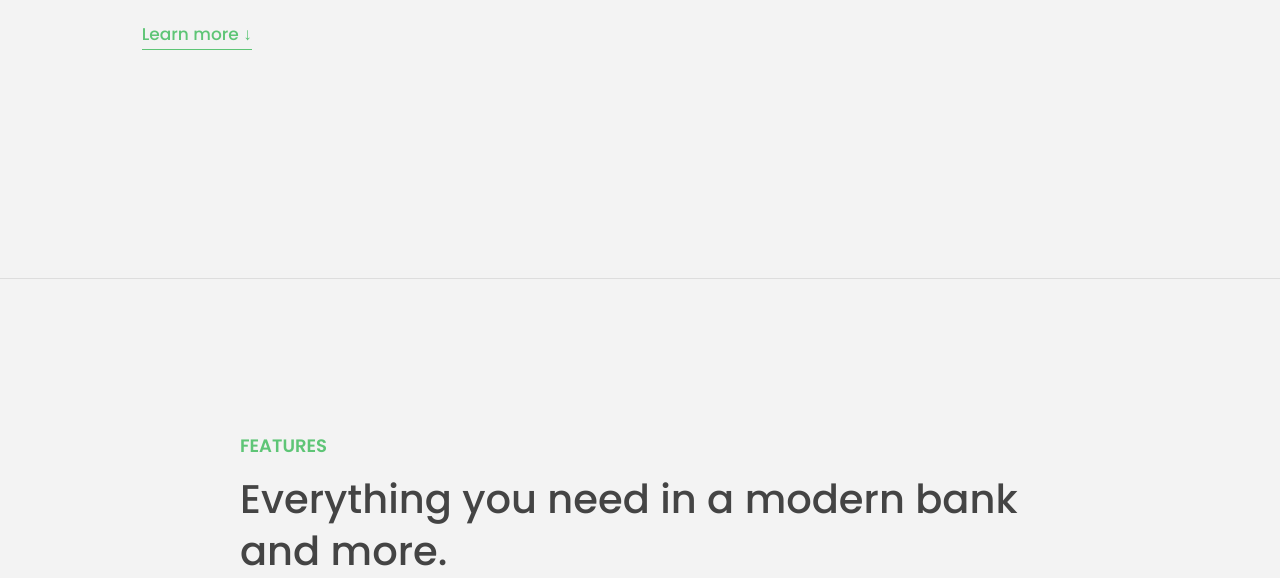
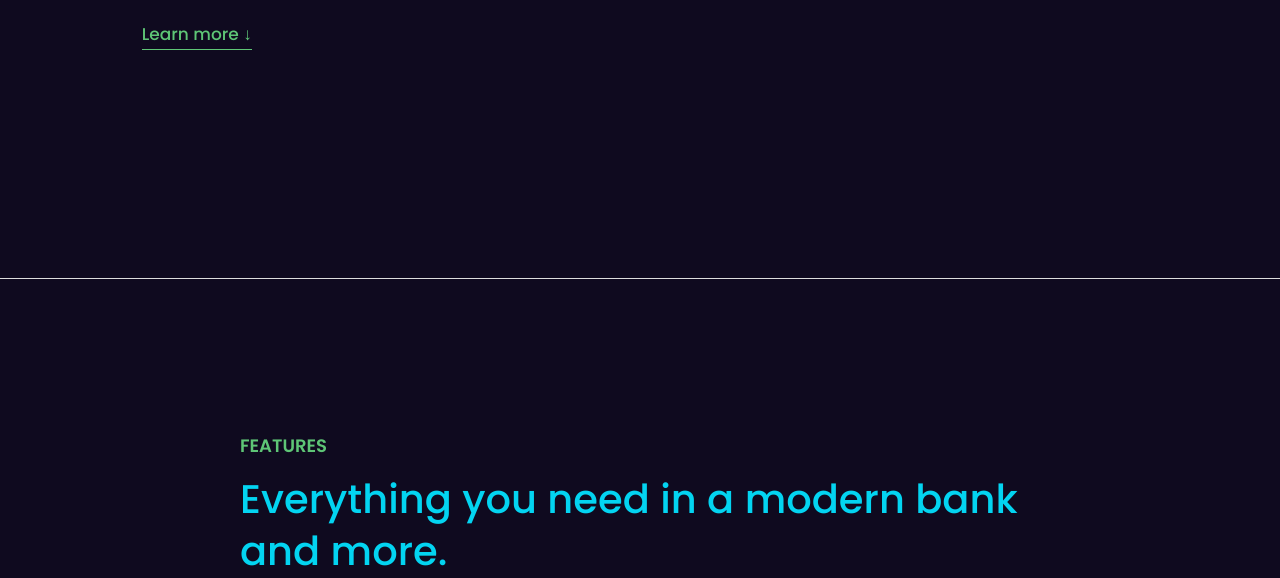
Before and after one commit to m0x0m0x/mx-uj-s13, a website: page W/index.html in a window 1280 px wide. Shown: the part 522-1100 px from the top of the page. Drawn offline with Linux system fonts and the light colour scheme.

Commit message:
add images

```diff
--- a/W/style.css
+++ b/W/style.css
@@ -28,9 +28,9 @@ html {
 body {
   font-family: "Poppins", sans-serif;
   font-weight: 300;
-  color: #444;
+  color: #03d4f1;
   line-height: 1.9;
-  background-color: #f3f3f3;
+  background-color: #0f0a1f;
 }
 
 /* GENERAL ELEMENTS */
@@ -97,7 +97,7 @@ body {
 }
 
 p {
-  color: #666;
+  color: #0cf25d;
 }
 
 /* This is BAD for accessibility! Don't do in the real world! */
```
Also changed, not shown: W/README.MD (added), W/img/logo.png (added).
